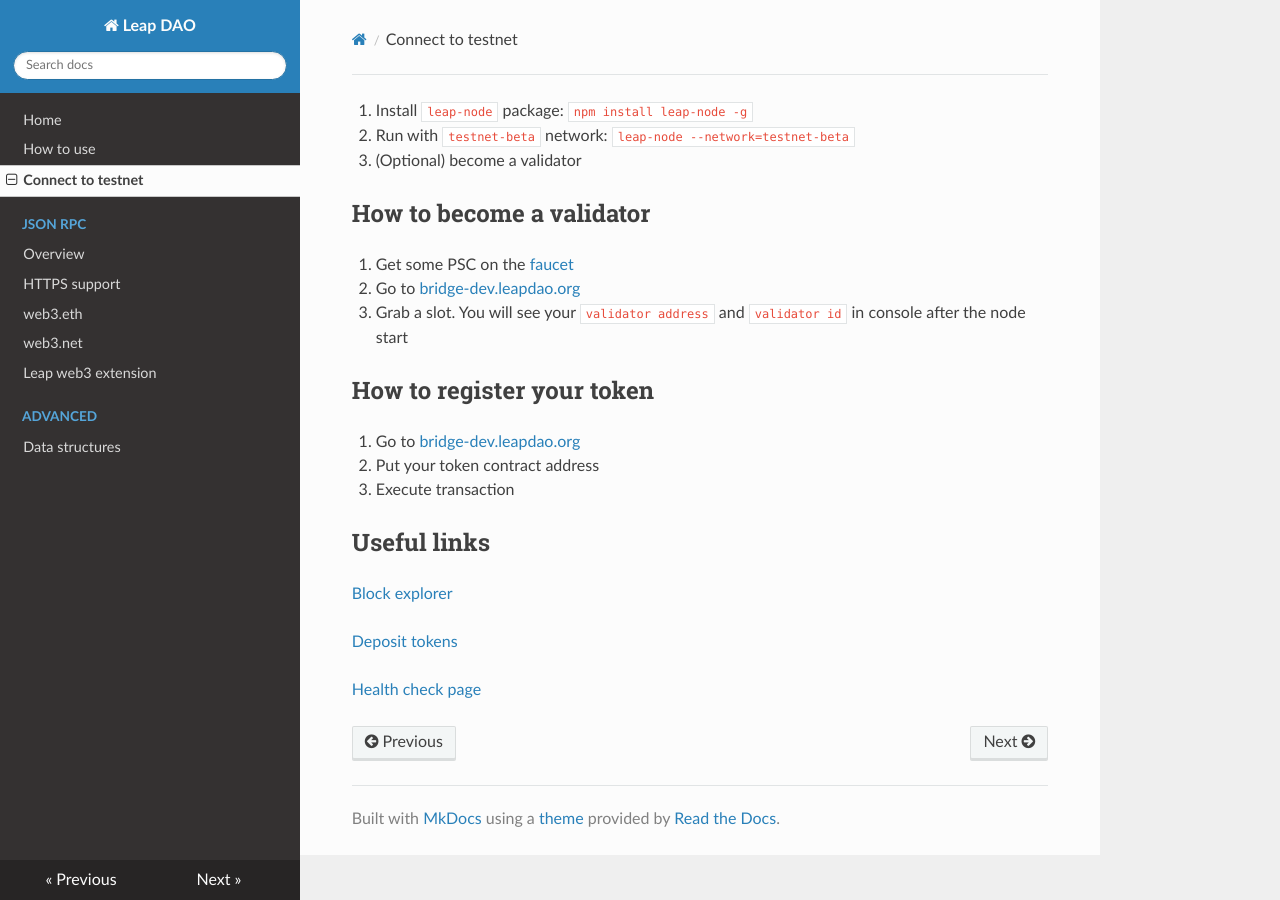
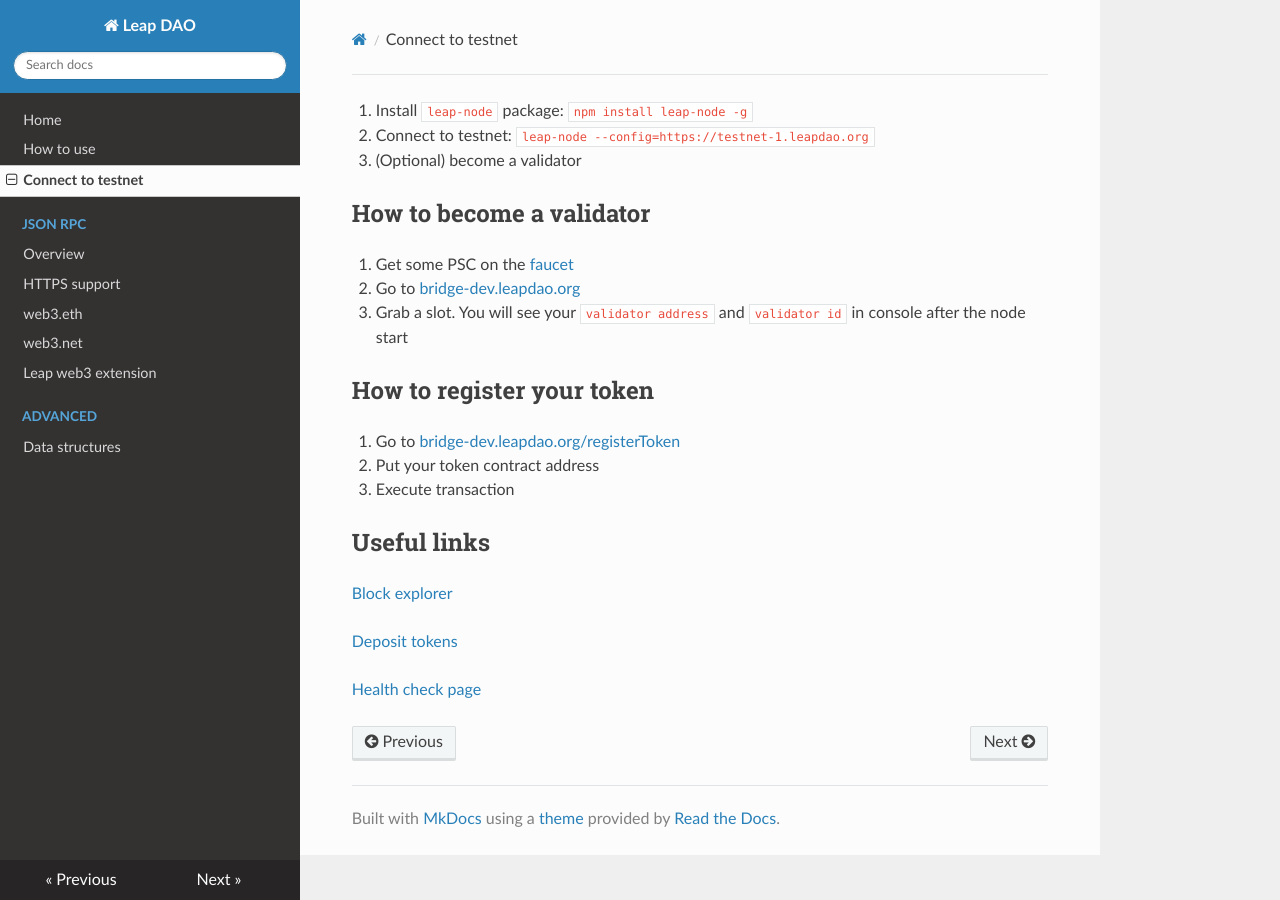
Before and after one commit to leapdao/leap-node, an MkDocs documentation site: the page built from docs/connect.md, in a window 1280 px wide. Built offline with MkDocs 1.6.1, drawn with Linux system fonts in a browser that asks for light colours; nearby versions of some CDN libraries; old or Windows-style settings are respelled for this version of MkDocs.

```diff
--- a/docs/connect.md
+++ b/docs/connect.md
@@ -3,7 +3,7 @@ title: Connect to testnet
 ---
 
 1. Install `leap-node` package: `npm install leap-node -g`
-2. Run with `testnet-beta` network: `leap-node --network=testnet-beta`
+2. Connect to testnet: `leap-node --config=https://testnet-1.leapdao.org`
 3. (Optional) become a validator
 
 ## How to become a validator
@@ -14,7 +14,7 @@ title: Connect to testnet
 
 ## How to register your token
 
-1. Go to [bridge-dev.leapdao.org](https://bridge-dev.leapdao.org)
+1. Go to [bridge-dev.leapdao.org/registerToken](https://bridge-dev.leapdao.org/registerToken)
 2. Put your token contract address
 3. Execute transaction
 
```
Also changed, not shown: README.md (+1 -1 lines).
